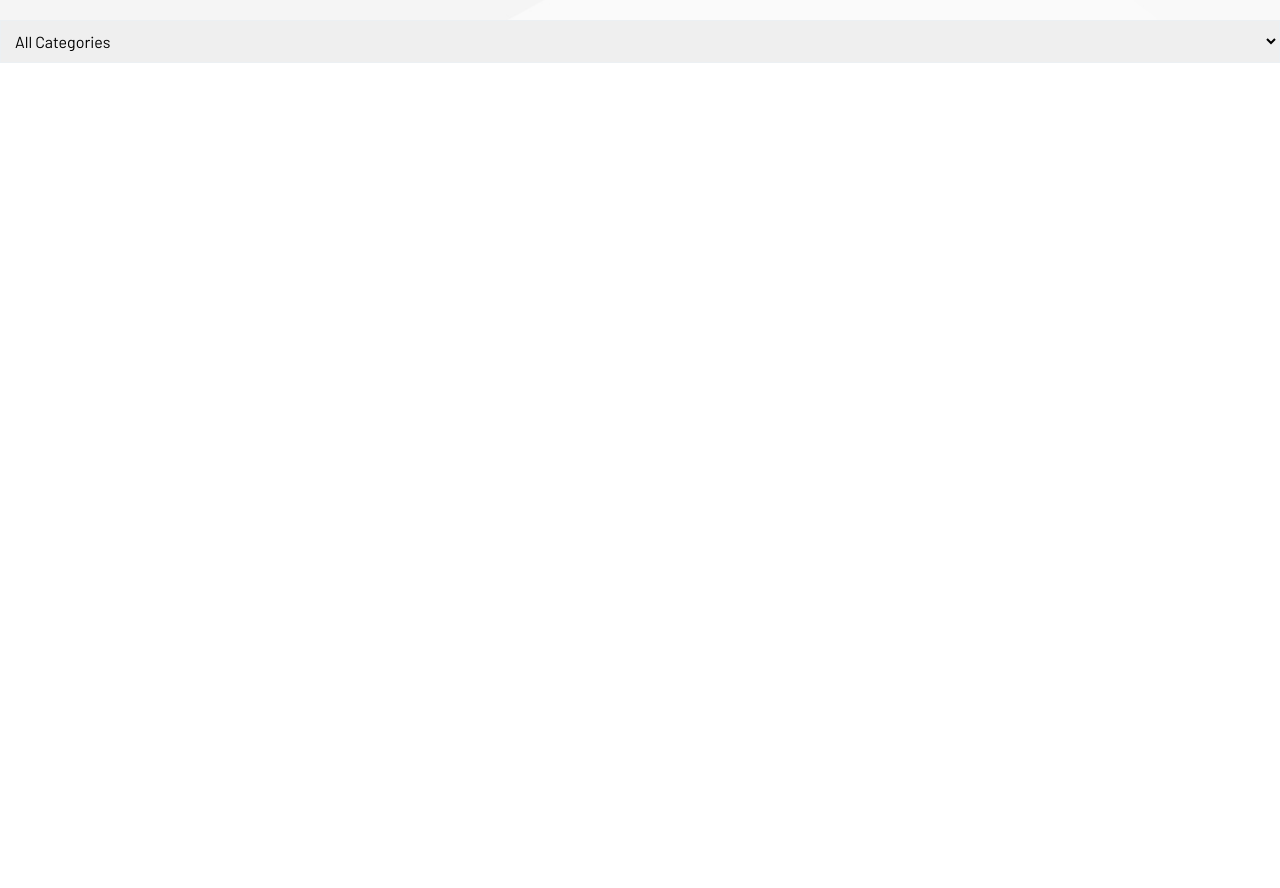
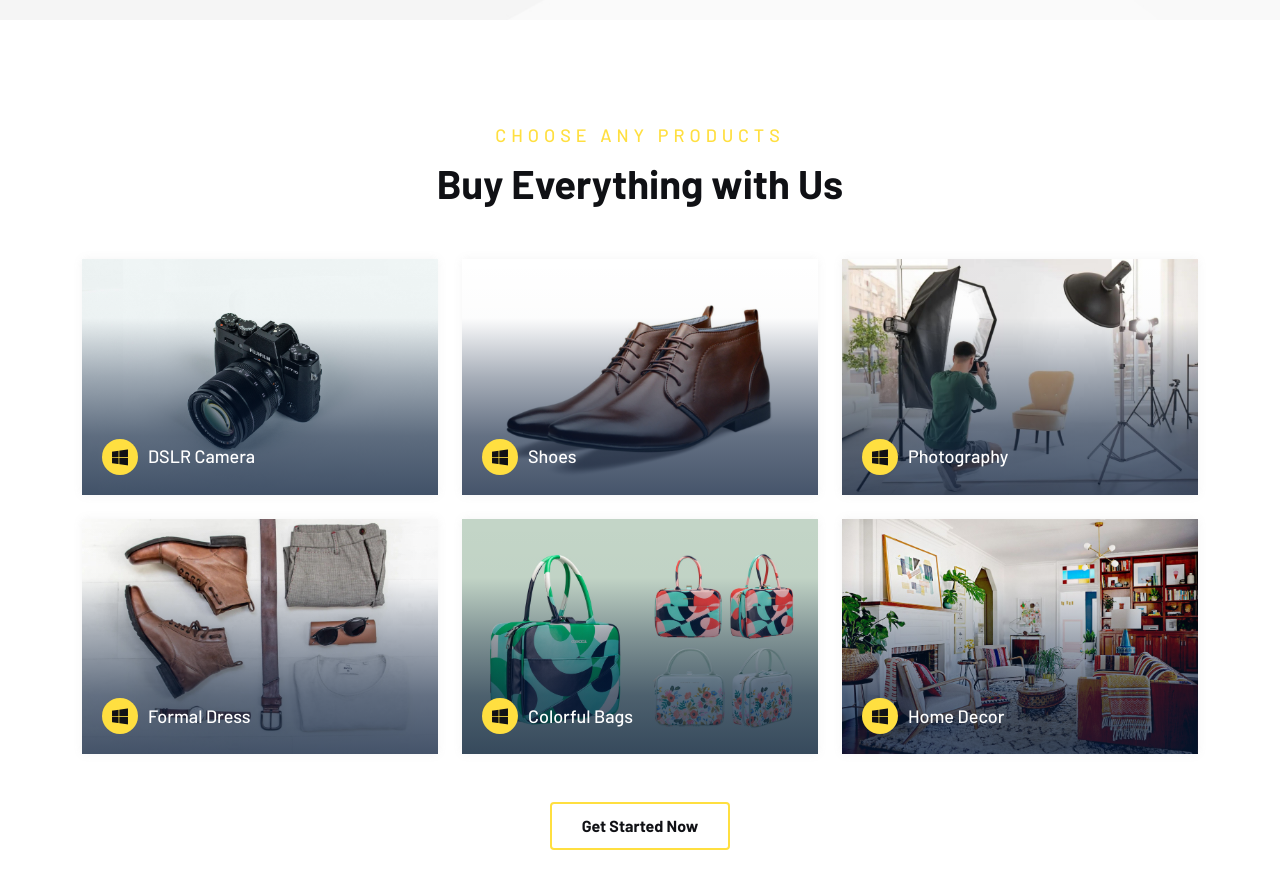
Before and after one commit to Rukunuljoy/e-commerce-shop-frontend, a React (Vite) app: page / in a window 1280 px wide. Shown: the part 860-1748 px from the top of the page. Before the commit the page ends 923 px from the top, so only its background shows below. Built offline with nearby package versions, Linux system fonts and the light colour scheme.

Commit message:
home category is done

```diff
--- a/src/Home/Home.jsx
+++ b/src/Home/Home.jsx
@@ -1,12 +1,12 @@
 import React from 'react';
 import Banner from './Banner';
-import SelectedCategory from '../components/SelectedCategory';
+import HomeCategory from './HomeCategory';
 
 const Home = () => {
     return (
         <div>
             <Banner/>
-            <SelectedCategory/>
+            <HomeCategory/>
         </div>
     );
 };
--- /dev/null
+++ b/src/Home/HomeCategory.jsx
@@ -0,0 +1,87 @@
+import { Link } from "react-router-dom";
+
+const subTitle = "Choose Any Products";
+const title = "Buy Everything with Us";
+const btnText = "Get Started Now";
+
+const categoryList = [
+  {
+    imgUrl: "src/assets/images/category/01.jpg",
+    imgAlt: "category rajibraj91 rajibraj",
+    iconName: "icofont-brand-windows",
+    title: "DSLR Camera",
+  },
+  {
+    imgUrl: "src/assets/images/category/02.jpg",
+    imgAlt: "category rajibraj91 rajibraj",
+    iconName: "icofont-brand-windows",
+    title: "Shoes",
+  },
+  {
+    imgUrl: "src/assets/images/category/03.jpg",
+    imgAlt: "category rajibraj91 rajibraj",
+    iconName: "icofont-brand-windows",
+    title: "Photography",
+  },
+  {
+    imgUrl: "src/assets/images/category/04.jpg",
+    imgAlt: "category rajibraj91 rajibraj",
+    iconName: "icofont-brand-windows",
+    title: "Formal Dress",
+  },
+  {
+    imgUrl: "src/assets/images/category/05.jpg",
+    imgAlt: "category rajibraj91 rajibraj",
+    iconName: "icofont-brand-windows",
+    title: "Colorful Bags",
+  },
+  {
+    imgUrl: "src/assets/images/category/06.jpg",
+    imgAlt: "category rajibraj91 rajibraj",
+    iconName: "icofont-brand-windows",
+    title: "Home Decor",
+  },
+];
+
+const HomeCategory = () => {
+  return (
+    <div className="category-section style-4 padding-tb">
+      <div className="container">
+        {/* section header  */}
+        <div className="section-header text-center">
+          <span className="subtitle">{subTitle}</span>
+          <h2 className="title">{title}</h2>
+        </div>
+        {/* section card  */}
+        <div className="section-wrapper">
+          <div className="row g-4 justify-content-center row-cols-md-3 row-cols-sm-2 row-cols-1">
+            {categoryList.map((val, i) => (
+              <div key={i} className="col">
+                <Link to="/shop" className="category-item">
+                  <div className="category-inner">
+                    {/* image thumbnail  */}
+                    <div className="category-thumb">
+                      <img src={val.imgUrl} alt="" />
+                    </div>
+                    {/* content  */}
+                    <div className="category-content">
+                      <div className="cate-icon">
+                        <i className={val.iconName}></i>
+                      </div>
+                      <Link to='/shop'><h6>{val.title}</h6></Link>
+                    </div>
+                  </div>
+                </Link>
+              </div>
+            ))}
+          </div>
+          <div className="text-center mt-5">
+            <Link to='/shop' className="lab-btn"><span>{btnText}</span></Link>
+          </div>
+        </div>
+      </div>
+    </div>
+  );
+};
+
+export default HomeCategory;
--- /dev/null
+++ b/src/Home/Shop.jsx
@@ -0,0 +1,11 @@
+import React from 'react';
+
+const Shop = () => {
+    return (
+        <div>
+            shop
+        </div>
+    );
+};
+
+export default Shop;
--- a/src/main.jsx
+++ b/src/main.jsx
@@ -19,6 +19,7 @@
 import '././assets/css/style.min.css';
 import Home from './Home/Home';
 import Blog from './blog/Blog';
+import Shop from './Home/Shop';
 
 const router = createBrowserRouter([
   {
@@ -33,6 +34,10 @@
         path:'/blog',
         element:<Blog/>
       },
+      {
+        path:'/shop',
+        element:<Shop/>
+      },
     ]
   },
 ]);
```
